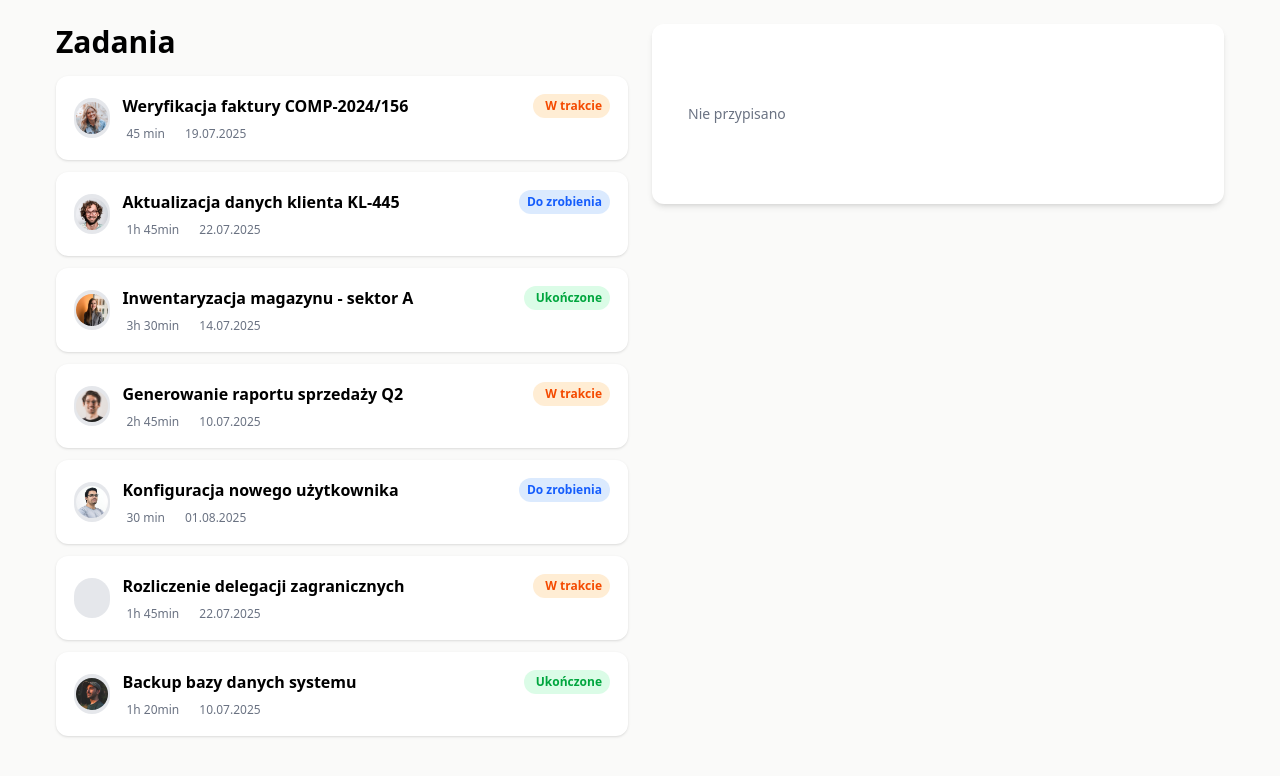
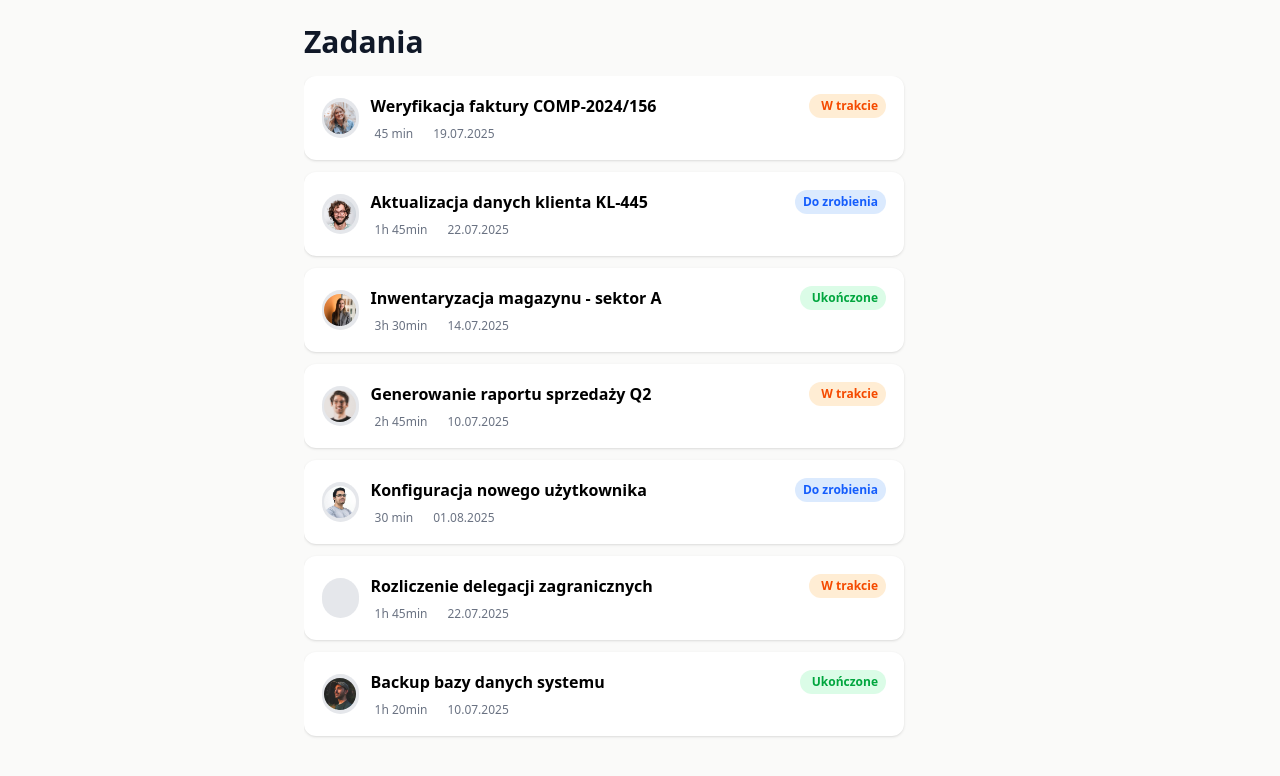
Before and after one commit to Pietrewicz/frontend-rekrutacja, an Angular app: page / in a window 1280 px wide. Shown: the top 776 px of the page. Built offline with nearby package versions, Linux system fonts and the light colour scheme; some icons are missing.

Commit message:
feat: Dodanie animacji, dokończenie layoutu

```diff
--- a/src/app/tasks/views/task-details-view/task-details-view.component.css
+++ b/src/app/tasks/views/task-details-view/task-details-view.component.css
@@ -0,0 +1,5 @@
+/* Dodaj jeśli potrzebujesz dodatkowych stylów */
+:host {
+  display: block;
+  height: 100%;
+}
--- a/src/app/tasks/views/task-details-view/task-details-view.component.html
+++ b/src/app/tasks/views/task-details-view/task-details-view.component.html
@@ -1,53 +1,78 @@
+<div class="flex h-full flex-col">
+  <!-- Desktop container -->
   <div
-  class="flex w-full max-w-2xl flex-col gap-6 rounded-xl bg-white p-6 shadow-md"
+    class="flex h-full w-full flex-col bg-white md:rounded-xl md:p-6 md:shadow-lg"
+    [ngClass]="{
+      'p-0': screenIsMobile,
+      'max-w-2xl': !screenIsMobile,
+    }"
   >
-  <div class="flex items-start justify-between">
+    <!-- Nagłówek i status -->
+    <div class="flex items-start justify-between p-6 pb-3 md:p-0 md:pb-3">
       <task-status [status]="task?.status"></task-status>
 
       <button
         aria-label="Zamknij szczegóły"
-      class="cursor-pointer text-2xl leading-none text-gray-400 transition duration-200 hover:text-black"
+        class="cursor-pointer text-2xl leading-none text-gray-400 transition duration-200 hover:text-gray-700"
         (click)="onClose?.()"
       >
-      <span class="iconoir-xmark"></span>
+        <i class="iconoir-xmark"></i>
       </button>
     </div>
 
     <!-- Tytuł -->
-  <h2 class="text-2xl leading-tight font-bold text-gray-900">
+    <h2
+      class="px-6 text-2xl leading-tight font-bold text-gray-900 md:px-0 md:text-3xl"
+    >
       {{ task?.title }}
     </h2>
 
     <!-- Osoba przypisana -->
-  <div class="flex items-center gap-3 text-sm text-gray-500">
+    <div
+      class="mt-3 flex items-center gap-3 px-6 text-sm text-gray-500 md:px-0"
+    >
       @if (task?.user) {
         <img
           [src]="'assets/img/' + task?.user?.avatar"
           alt="{{ task?.user?.name }}"
           class="h-8 w-8 rounded-full object-cover"
         />
-      <span>
-        {{ task?.user?.name }}
-      </span>
+        <span>{{ task?.user?.name }}</span>
       } @else {
-      <i class="iconoir-user-xmark text-xl text-gray-500"></i>
+        <i class="iconoir-user-xmark text-xl text-gray-400"></i>
         <span>Nie przypisano</span>
       }
     </div>
 
     <!-- Opis -->
-  <p class="text-base leading-relaxed text-gray-700">
+    <p class="mt-4 px-6 text-base leading-relaxed text-gray-700 md:px-0">
       {{ task?.description }}
     </p>
 
     <!-- Szczegóły: czas i termin -->
-  <div class="mt-2 flex gap-8 text-sm text-gray-600">
-    <span class="flex items-center gap-1">
-      <i class="iconoir-clock text-sm"></i> {{ task?.time }}
+    <div class="mt-4 flex gap-6 px-6 text-sm text-gray-600 md:px-0">
+      <span class="flex items-center gap-2">
+        <i class="iconoir-clock text-base"></i>
+        <span>{{ task?.time }}</span>
       </span>
-    <span class="flex items-center gap-1">
-      <i class="iconoir-calendar text-sm"></i>
-      {{ task?.dueDate | date: "dd.MM.yyyy" }}
+      <span class="flex items-center gap-2">
+        <i class="iconoir-calendar text-base"></i>
+        <span>{{ task?.dueDate | date: "dd.MM.yyyy" }}</span>
       </span>
     </div>
   </div>
+
+  <!-- Nawigacja mobilna -->
+  @if (screenIsMobile) {
+    <nav class="mt-auto border-t border-gray-200 bg-white px-6 py-4">
+      <button
+        (click)="onClose?.()"
+        class="mx-auto flex items-center text-base font-medium text-gray-700"
+        aria-label="Wróć do listy"
+      >
+        <i class="iconoir-arrow-left mr-2 text-xl"></i>
+        <span>Powrót do listy</span>
+      </button>
+    </nav>
+  }
+</div>
--- a/src/app/tasks/views/task-details-view/task-details-view.component.ts
+++ b/src/app/tasks/views/task-details-view/task-details-view.component.ts
@@ -1,15 +1,16 @@
 import { Component, Input } from '@angular/core';
 import { Task } from '../../models/task';
 import { TaskStatusComponent } from '../../components/task-status/task-status.component';
-import { DatePipe } from '@angular/common';
+import { CommonModule, DatePipe } from '@angular/common';
 
 @Component({
   selector: 'task-details-view',
-  imports: [TaskStatusComponent, DatePipe],
+  imports: [TaskStatusComponent, DatePipe, CommonModule],
   templateUrl: './task-details-view.component.html',
   styleUrl: './task-details-view.component.css',
 })
 export class TaskDetailsViewComponent {
   @Input() task: Task | null = null;
   @Input() onClose?: () => void;
+  @Input() screenIsMobile: boolean = false;
 }
--- a/src/app/tasks/views/task-list-view/task-list-view.component.html
+++ b/src/app/tasks/views/task-list-view/task-list-view.component.html
@@ -1,17 +1,30 @@
-<main class="h-screen w-screen bg-stone-50">
-  <div class="mx-auto h-full w-full max-w-[1200px] overflow-y-auto px-4 py-6">
-    <div class="flex flex-col gap-6 md:flex-row">
-      <div class="w-full md:w-1/2">
-        <section aria-labelledby="tasks-heading">
+<main class="h-screen w-screen overflow-hidden bg-stone-50">
+  <div class="relative mx-auto flex h-full max-w-[1200px] px-4 py-6">
+    <!-- Lista zadań -->
+    <div
+      class="flex w-full flex-col transition-all duration-300 ease-in-out"
+      [ngClass]="{
+        'md:w-full': !selectedTask(),
+        'md:w-[55%]': selectedTask(),
+      }"
+    >
+      <div class="flex h-full flex-col md:items-center">
+        <section
+          aria-labelledby="tasks-heading"
+          class="flex h-full w-full flex-col md:max-w-2xl"
+        >
+          <div class="flex-shrink-0 pb-4">
             <h2
               id="tasks-heading"
-            class="mb-4 text-3xl font-bold"
+              class="text-3xl font-bold text-gray-900"
             >
               Zadania
             </h2>
+          </div>
 
-          <ul>
-            @for (task of tasks; track $index) {
+          <div class="flex-1 overflow-hidden">
+            <ul class="h-full space-y-2 overflow-y-auto pr-2 pb-4">
+              @for (task of tasks; track task.id) {
                 <li>
                   <task-list-item
                     [task]="task"
@@ -21,15 +34,45 @@
                 </li>
               }
             </ul>
+          </div>
         </section>
       </div>
+    </div>
 
-      <div class="hidden md:block md:w-1/2">
+    <!-- Szczegóły - Desktop -->
+    @if (selectedTask()) {
+      <div
+        class="hidden transition-all duration-300 ease-in-out md:flex md:w-[45%] md:items-center md:justify-center md:pl-6"
+        [ngClass]="{
+          'md:translate-x-full md:opacity-0': !selectedTask(),
+          'md:translate-x-0 md:opacity-100': selectedTask(),
+        }"
+      >
         <task-details-view
           [task]="selectedTask()"
           [onClose]="clearSelectedTask"
+          [screenIsMobile]="false"
+          class="w-full max-w-lg"
         ></task-details-view>
       </div>
+    }
+
+    <!-- Szczegóły - Mobile -->
+    <div
+      class="fixed inset-0 z-50 flex flex-col bg-white transition-transform duration-300 ease-in-out md:hidden"
+      [ngClass]="{
+        'translate-y-full': !selectedTask(),
+        'translate-y-0': selectedTask(),
+      }"
+    >
+      @if (selectedTask()) {
+        <task-details-view
+          [task]="selectedTask()"
+          [onClose]="clearSelectedTask"
+          [screenIsMobile]="true"
+          class="h-full"
+        ></task-details-view>
+      }
     </div>
   </div>
 </main>
--- a/src/app/tasks/views/task-list-view/task-list-view.component.ts
+++ b/src/app/tasks/views/task-list-view/task-list-view.component.ts
@@ -1,4 +1,4 @@
-import { Component, signal } from '@angular/core';
+import { Component, HostListener, signal } from '@angular/core';
 import { Task, TaskStatus } from '../../models/task';
 import { TaskDetailsViewComponent } from '../task-details-view/task-details-view.component';
 import { TaskListItemComponent } from '../../components/task-list-item/task-list-item.component';
@@ -12,6 +12,7 @@ import { CommonModule } from '@angular/common';
 })
 export class TaskListViewComponent {
   selectedTask = signal<Task | null>(null);
+  screenIsMobile = signal(false);
   tasks: Task[] = [
     {
       id: 1,
@@ -103,9 +104,24 @@ export class TaskListViewComponent {
     },
   ];
 
-  clearSelectedTask = () => this.selectedTask.set(null);
+  clearSelectedTask = () => {
+    this.selectedTask.set(null);
+  };
 
   selectTask(task: Task) {
     this.selectedTask.set(task);
   }
+
+  ngOnInit() {
+    this.checkScreenSize();
+  }
+
+  @HostListener('window:resize', ['$event'])
+  onResize() {
+    this.checkScreenSize();
+  }
+
+  private checkScreenSize() {
+    this.screenIsMobile.set(window.innerWidth < 768);
+  }
 }
```
Also changed, not shown: 1 other file (tests, documents, lock files or other folders). Lines whose indentation alone changed are shown as unchanged.
